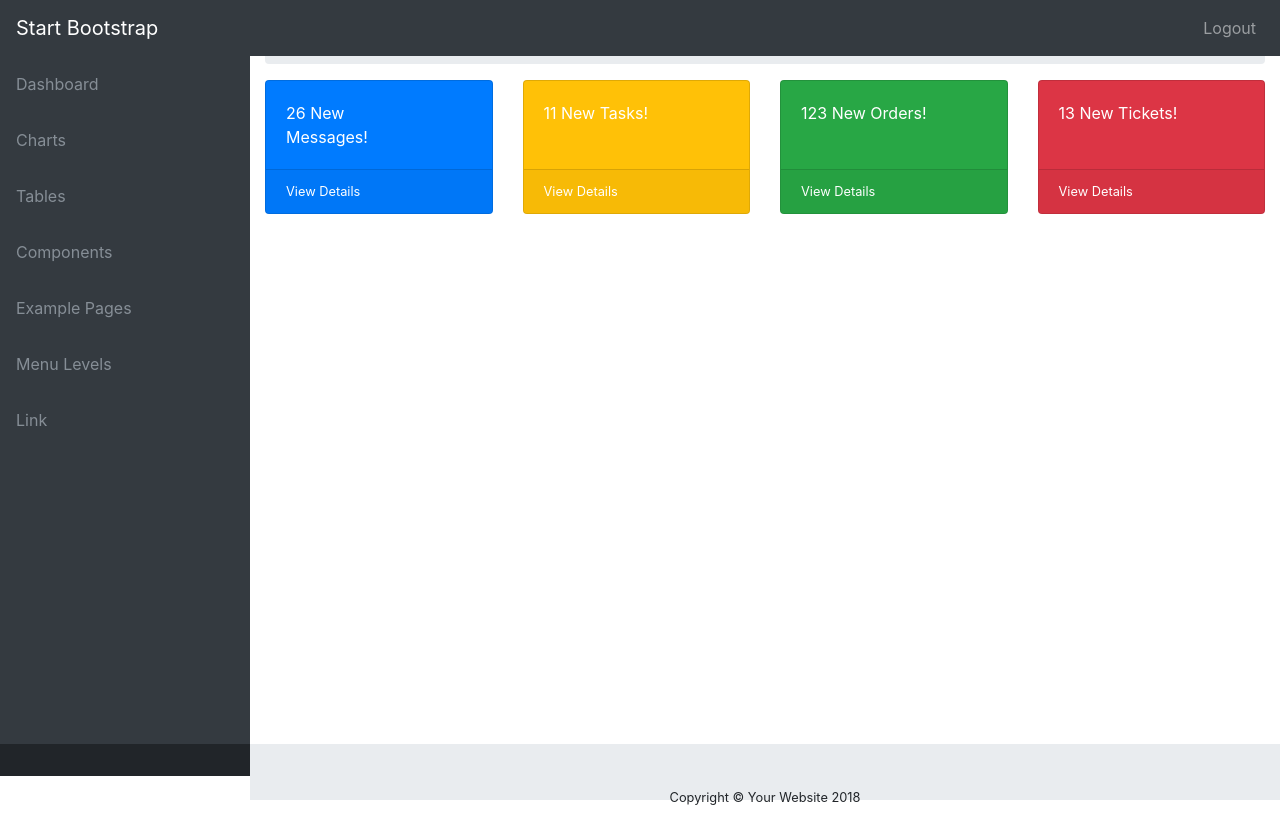
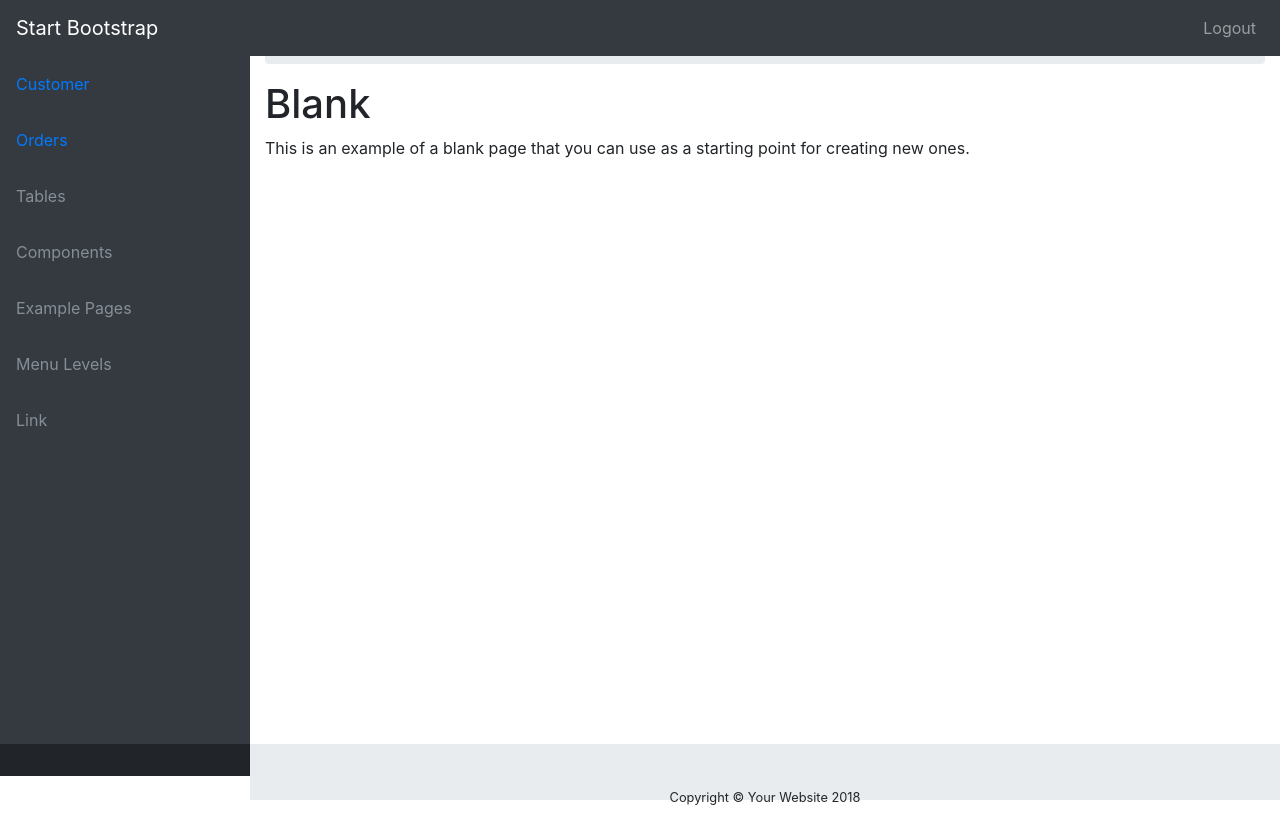
Before and after one commit to ganesh-kalje/customer-app, an Angular app: page /customers in a window 1280 px wide. Built offline with nearby package versions, Linux system fonts and the light colour scheme.

Commit message:
change for status

```diff
--- a/src/app/app-routing.module.ts
+++ b/src/app/app-routing.module.ts
@@ -18,7 +18,7 @@ const routes: Routes = [
 ];
 
 @NgModule({
-  imports: [RouterModule.forRoot(routes, {enableTracing: true})],
+  imports: [RouterModule.forRoot(routes)],
   exports: [RouterModule]
 })
 export class AppRoutingModule { }
--- a/src/app/app.component.html
+++ b/src/app/app.component.html
@@ -8,13 +8,13 @@
       <li class="nav-item" data-toggle="tooltip" data-placement="right" title="Dashboard">
         <a class="nav-link" href="index.html">
           <i class="fa fa-fw fa-dashboard"></i>
-          <span class="nav-link-text">Dashboard</span>
+          <span class="nav-link-text"><a routerLink="/customers" href="#">Customer</a></span>
         </a>
       </li>
       <li class="nav-item" data-toggle="tooltip" data-placement="right" title="Charts">
         <a class="nav-link" href="charts.html">
           <i class="fa fa-fw fa-area-chart"></i>
-          <span class="nav-link-text">Charts</span>
+          <span class="nav-link-text"><a  routerLink="/orders" href="#">Orders</a></span>
         </a>
       </li>
       <li class="nav-item" data-toggle="tooltip" data-placement="right" title="Tables">
@@ -111,83 +111,7 @@
   </div>
 </nav>
 <div class="content-wrapper">
-  <div class="container-fluid">
-    <!-- Breadcrumbs-->
-    <ol class="breadcrumb">
-      <li class="breadcrumb-item">
-        <a href="#">Dashboard</a>
-      </li>
-      <li class="breadcrumb-item active">My Dashboard</li>
-    </ol>
-    <!-- Icon Cards-->
-    <div class="row">
-      <div class="col-xl-3 col-sm-6 mb-3">
-        <div class="card text-white bg-primary o-hidden h-100">
-          <div class="card-body">
-            <div class="card-body-icon">
-              <i class="fa fa-fw fa-comments"></i>
-            </div>
-            <div class="mr-5">26 New Messages!</div>
-          </div>
-          <a class="card-footer text-white clearfix small z-1" href="#">
-            <span class="float-left">View Details</span>
-            <span class="float-right">
-                <i class="fa fa-angle-right"></i>
-              </span>
-          </a>
-        </div>
-      </div>
-      <div class="col-xl-3 col-sm-6 mb-3">
-        <div class="card text-white bg-warning o-hidden h-100">
-          <div class="card-body">
-            <div class="card-body-icon">
-              <i class="fa fa-fw fa-list"></i>
-            </div>
-            <div class="mr-5">11 New Tasks!</div>
-          </div>
-          <a class="card-footer text-white clearfix small z-1" href="#">
-            <span class="float-left">View Details</span>
-            <span class="float-right">
-                <i class="fa fa-angle-right"></i>
-              </span>
-          </a>
-        </div>
-      </div>
-      <div class="col-xl-3 col-sm-6 mb-3">
-        <div class="card text-white bg-success o-hidden h-100">
-          <div class="card-body">
-            <div class="card-body-icon">
-              <i class="fa fa-fw fa-shopping-cart"></i>
-            </div>
-            <div class="mr-5">123 New Orders!</div>
-          </div>
-          <a class="card-footer text-white clearfix small z-1" href="#">
-            <span class="float-left">View Details</span>
-            <span class="float-right">
-                <i class="fa fa-angle-right"></i>
-              </span>
-          </a>
-        </div>
-      </div>
-      <div class="col-xl-3 col-sm-6 mb-3">
-        <div class="card text-white bg-danger o-hidden h-100">
-          <div class="card-body">
-            <div class="card-body-icon">
-              <i class="fa fa-fw fa-support"></i>
-            </div>
-            <div class="mr-5">13 New Tickets!</div>
-          </div>
-          <a class="card-footer text-white clearfix small z-1" href="#">
-            <span class="float-left">View Details</span>
-            <span class="float-right">
-                <i class="fa fa-angle-right"></i>
-              </span>
-          </a>
-        </div>
-      </div>
-    </div>
-
-    </div>
+  <router-outlet></router-outlet>
   <!-- /.container-fluid-->
   <!-- /.content-wrapper-->
   <footer class="sticky-footer">
@@ -235,5 +159,5 @@
     </li>
   </ul>
 </div>
-<router-outlet></router-outlet>
+
 -->
--- /dev/null
+++ b/src/app/config-service.service.ts
@@ -0,0 +1,15 @@
+import { Injectable } from '@angular/core';
+import { HttpClient } from '@angular/common/http';
+
+@Injectable()
+export class ConfigServiceService {
+
+  configUrl : string = 'assets/json/config.json';
+  constructor(private http: HttpClient) { }
+
+
+  getData() {
+    return this.http.get(this.configUrl);
+  }
+
+}
--- a/src/app/customers/customer-list/customer-list.component.html
+++ b/src/app/customers/customer-list/customer-list.component.html
@@ -1,3 +1,15 @@
-<p>
-  customer-list works!
-</p>
+<div class="container-fluid">
+  <!-- Breadcrumbs-->
+  <ol class="breadcrumb">
+    <li class="breadcrumb-item">
+      <a href="index.html">Dashboard</a>
+    </li>
+    <li class="breadcrumb-item active">Blank Page</li>
+  </ol>
+  <div class="row">
+    <div class="col-12">
+      <h1>Blank</h1>
+      <p>This is an example of a blank page that you can use as a starting point for creating new ones.</p>
+    </div>
+  </div>
+</div>
--- a/src/app/customers/customer-list/customer-list.component.ts
+++ b/src/app/customers/customer-list/customer-list.component.ts
@@ -1,5 +1,6 @@
 import { Component, OnInit } from '@angular/core';
 import {ActivatedRoute, Router} from "@angular/router";
+import {ConfigServiceService} from "../../config-service.service";
 
 @Component({
   selector: 'app-customer-list',
@@ -9,11 +10,15 @@ import {ActivatedRoute, Router} from "@angular/router";
 export class CustomerListComponent implements OnInit {
 
   constructor(private route: ActivatedRoute,
-              private router: Router) { }
+              private router: Router,
+              private configService : ConfigServiceService) { }
 
   ngOnInit() {
-    console.log(this.route);
-    console.log(this.router);
+
+    this.configService.getData()
+        .subscribe(data => {
+          console.log(data);
+        });
   }
 
 }
--- a/src/app/customers/customers-routing.module.ts
+++ b/src/app/customers/customers-routing.module.ts
@@ -2,6 +2,7 @@ import { NgModule } from '@angular/core';
 import { Routes, RouterModule } from '@angular/router';
 
 import { CustomerListComponent } from './customer-list/customer-list.component';
+import {ConfigServiceService} from "../config-service.service";
 
 
 const routes: Routes = [
@@ -13,6 +14,7 @@ const routes: Routes = [
 
 @NgModule({
   imports: [RouterModule.forChild(routes)],
-  exports: [RouterModule]
+  exports: [RouterModule],
+  providers: [ConfigServiceService],
 })
 export class CustomersRoutingModule { }
--- /dev/null
+++ b/src/assets/json/config.json
@@ -0,0 +1,4 @@
+{
+  "heroesUrl": "api/heroes",
+  "textfile": "assets/textfile.txt"
+}
```
Also changed, not shown: src/app/app.module.ts (+5 -2 lines).
